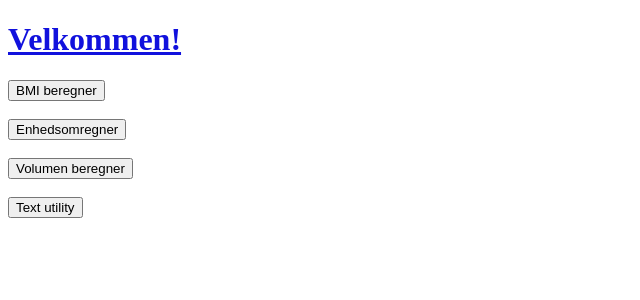
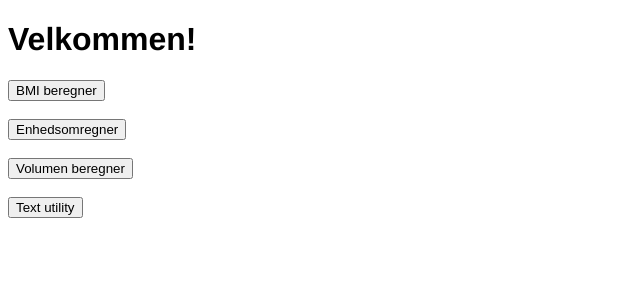
Before and after one commit to jasonj06/multi_siden, a Flask app: page / in a window 1280 px wide. Shown: the top 300 px of the page, without its empty margins (0-640 px from the left). Run offline with Flask 3, Linux system fonts and the light colour scheme.

Commit message:
Add new font, change h1 color to darkblue and remove underline

```diff
--- a/static/style.css
+++ b/static/style.css
@@ -2,4 +2,8 @@
 
 .negative { color: #dd1111;}
 
-h1 { text-decoration: underline; color: #1111dd;}
+body {
+    font-family: Helvetica, sans-serif;
+}
+
+h1 { text-decoration-color: #1b005a;}
```
